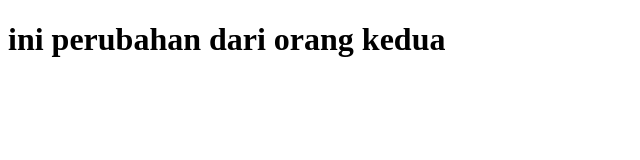
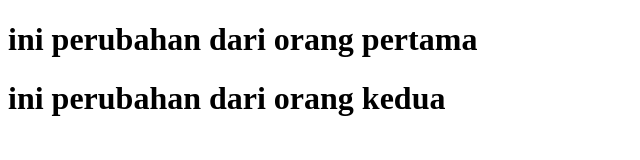
Before and after one commit to JustineTaniardi/test-git, a plain HTML site: page index.html in a window 1280 px wide. Shown: the whole page, without its empty margins (0-640 px from the left). Drawn offline with Linux system fonts and the light colour scheme.

Commit message:
Second Commit

```diff
--- a/index.html
+++ b/index.html
@@ -6,7 +6,7 @@
     <title>Document</title>
 </head>
 <body>
+    <h1>ini perubahan dari orang pertama</h1>
     <h1>ini perubahan dari orang kedua</h1>
-
 </body>
 </html>
```
